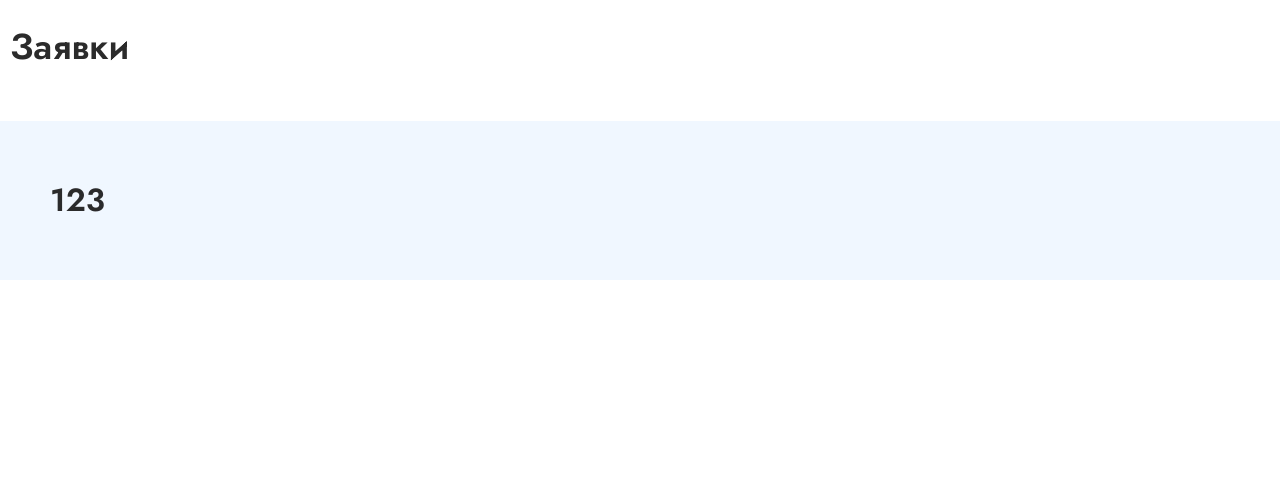
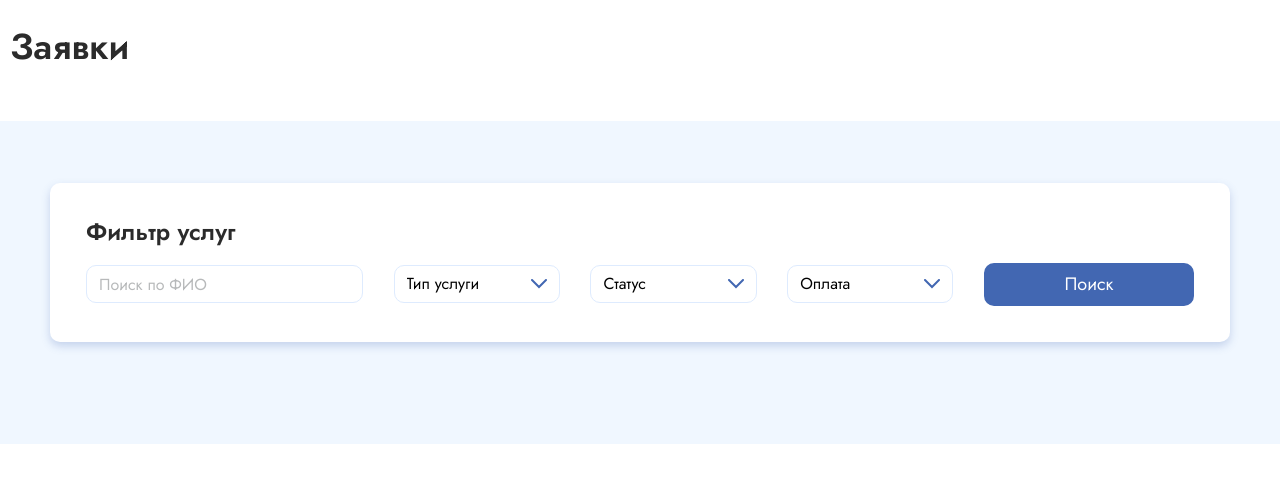
Before and after one commit to russell122/inkomed, a plain HTML site: page index13.html in a window 1280 px wide. Shown: the part 171-654 px from the top of the page. Drawn offline with nearby package versions, Linux system fonts and the light colour scheme.

Commit message:
Add files via upload

```diff
--- a/index13.html
+++ b/index13.html
@@ -56,7 +56,36 @@
         </div>
         <section class="applications my-g-section">
           <div class="container">
-            <h1>123</h1>
+            <form class="myServices__top">
+              <h5 class="g-title">Фильтр услуг </h5>
+              <div class="myServices__top-wrap">
+                <label class="label label-fio">
+                  <input type="text" placeholder="Поиск по ФИО">
+                </label>
+                <label class="label">
+                  <select>
+                    <option>Тип услуги</option>
+                    <option>Lorem 1</option>
+                    <option>Lorem 2</option>
+                  </select>
+                </label>
+                <label class="label">
+                  <select>
+                    <option>Cтатус</option>
+                    <option>Lorem 1</option>
+                    <option>Lorem 2</option>
+                  </select>
+                </label>
+                <label class="label">
+                  <select>
+                    <option>Оплата</option>
+                    <option>Lorem 1</option>
+                    <option>Lorem 2</option>
+                  </select>
+                </label>
+                <button class="g-btn">Поиск</button>
+              </div>
+            </form>
           </div>
         </section>
       </div>
```
Also changed, not shown: index11.html (+1 -5 lines).
